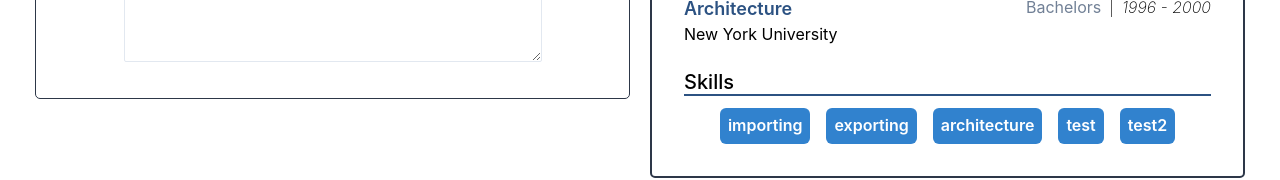
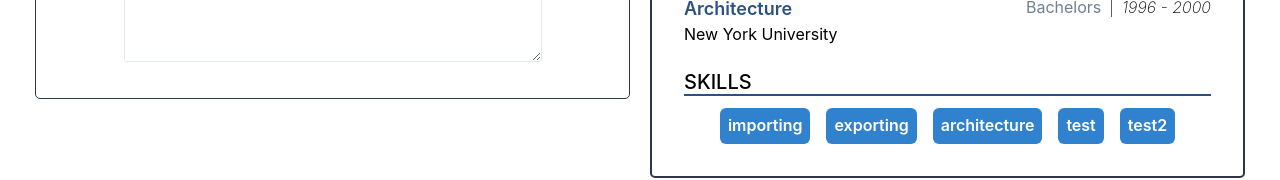
Before and after one commit to nronzel/resume-maker, a React (Vite) app: page / in a window 1280 px wide. Shown: the part 537-717 px from the top of the page. Built offline with nearby package versions, Linux system fonts and the light colour scheme.

Commit message:
made headline all caps

```diff
--- a/src/components/ResumePreview.jsx
+++ b/src/components/ResumePreview.jsx
@@ -47,7 +47,7 @@ class ResumePreview extends Component {
 
         <Flex w="100%" pt={3} borderBottom="2px solid" borderColor="blue.700">
           <Heading size="md" fontWeight="medium">
-            Skills
+            SKILLS
           </Heading>
         </Flex>
 
```
